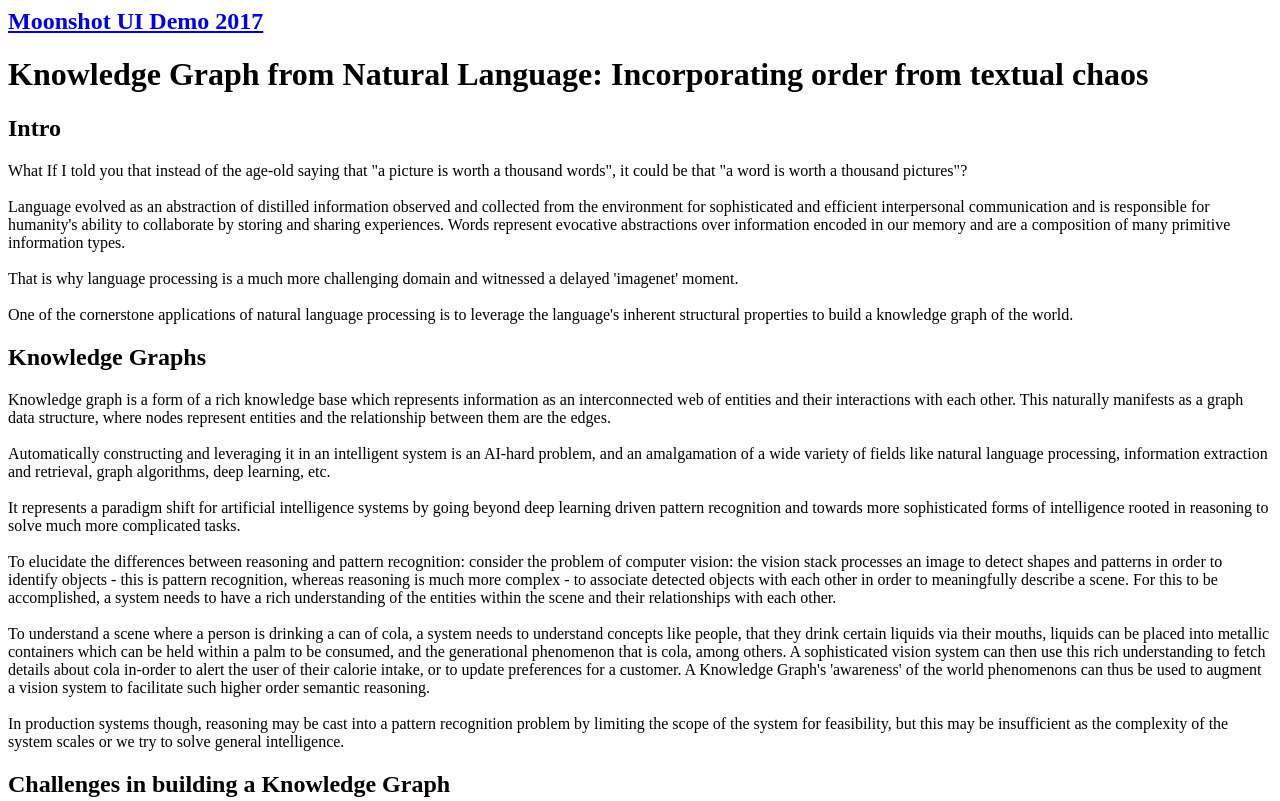
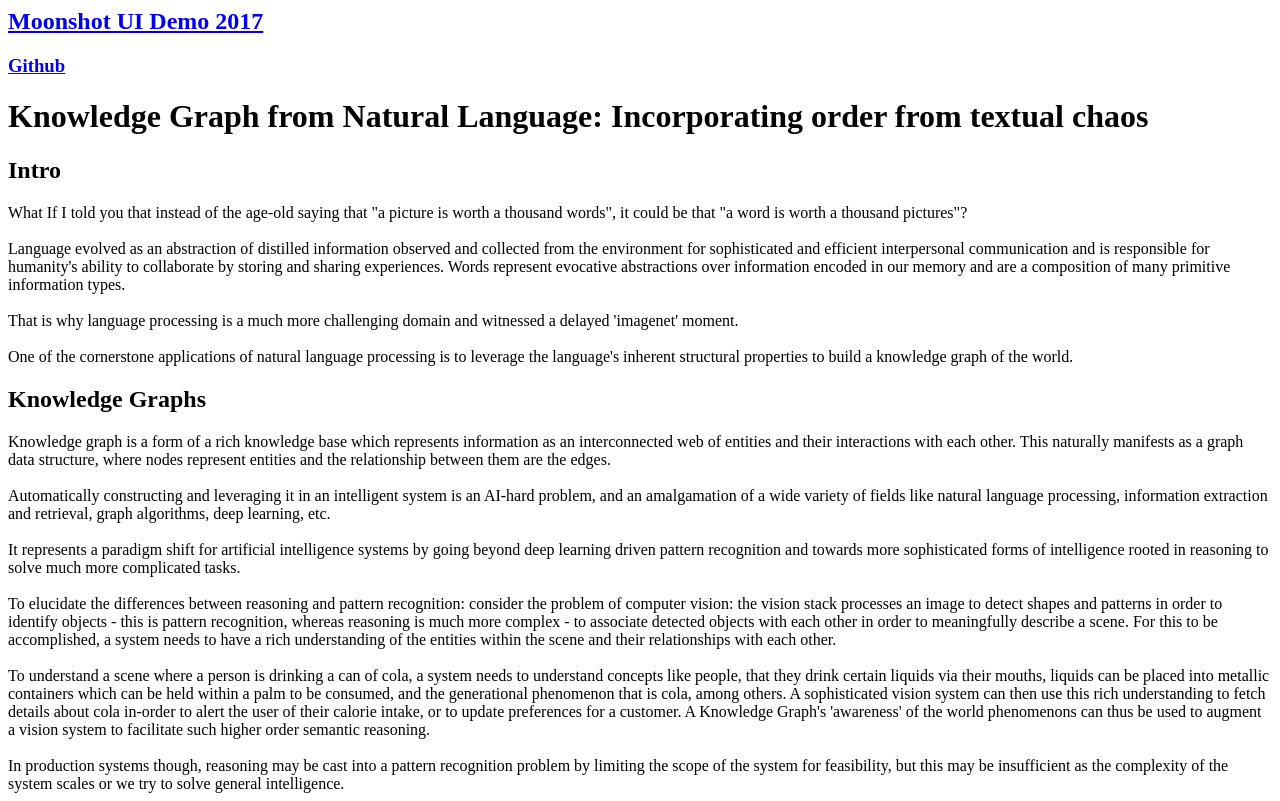
Before and after one commit to rbcorx/rbcorx.github.io, a plain HTML site: page index.html in a window 1280 px wide. Shown: the top 801 px of the page. Drawn offline with Linux system fonts and the light colour scheme.

Commit message:
Update index.html

```diff
--- a/index.html
+++ b/index.html
@@ -1,6 +1,12 @@
 <h2>
 <a href="ui.html#clip2" alt="Moonshot UI Demo"> Moonshot UI Demo 2017 </a>
 </h2>
+
+<h3>
+<a href="https://github.com/rcortx" alt="Github"> Github </a>
+</h3>
+
+
 
 <h1>Knowledge Graph from Natural Language: Incorporating order from textual chaos</h1>
 
```
